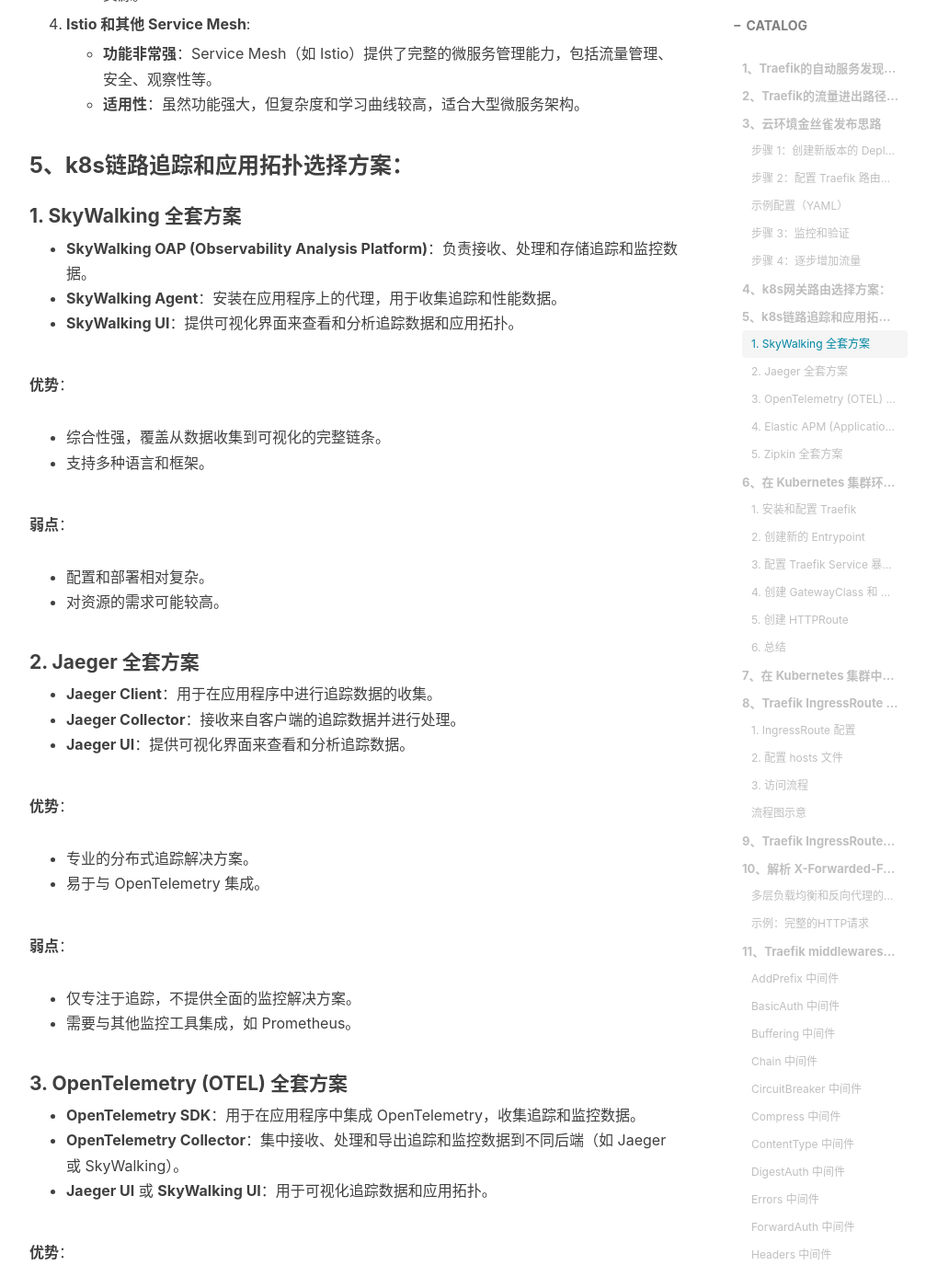
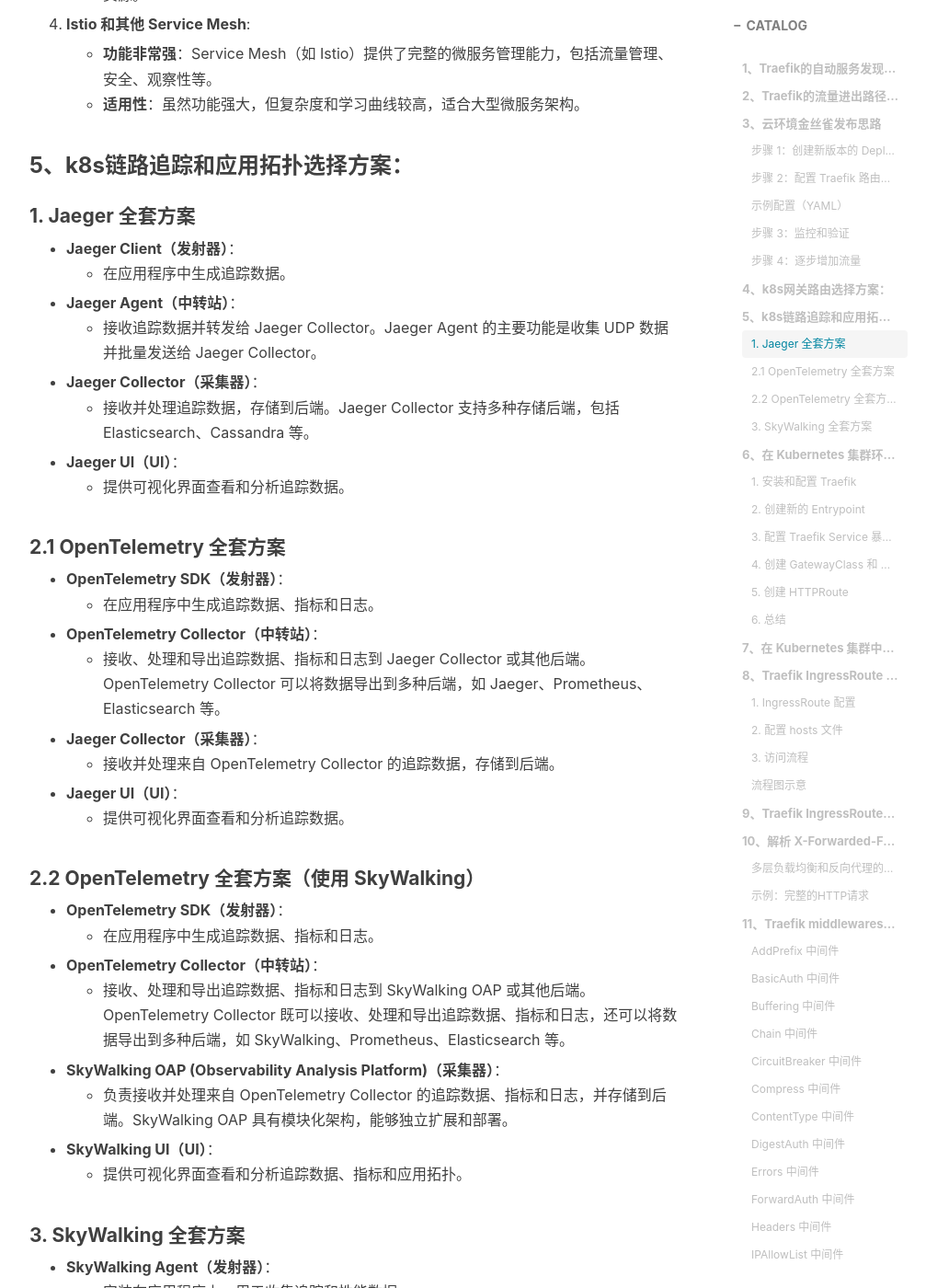
Before and after one commit to hodie-aurora/hodie-aurora.github.io, a Jekyll site: the page built from _posts/2025-01-13-traefik相关.md, in a window 1280 px wide and 1400 px high, scrolled down 3625 px. Shown: the whole window at 92% size, without its empty margins (233-1240 px from the left). Built offline with Jekyll 4.4.1, drawn with Linux system fonts in a browser that asks for light colours; nearby versions of some CDN libraries; comment, search, counter and statistics services are not loaded; some of the changed text lies outside the part shown.

Commit message:
fixed error trace discription

```diff
--- a/_posts/2025-01-13-traefik相关.md
+++ b/_posts/2025-01-13-traefik相关.md
@@ -135,84 +135,47 @@ http:
 
 ### 5、k8s链路追踪和应用拓扑选择方案：
 
-#### 1. **SkyWalking 全套方案**
-
-- **SkyWalking OAP (Observability Analysis Platform)**：负责接收、处理和存储追踪和监控数据。
-- **SkyWalking Agent**：安装在应用程序上的代理，用于收集追踪和性能数据。
-- **SkyWalking UI**：提供可视化界面来查看和分析追踪数据和应用拓扑。
-
-**优势**：
-
-- 综合性强，覆盖从数据收集到可视化的完整链条。
-- 支持多种语言和框架。
-
-**弱点**：
-
-- 配置和部署相对复杂。
-- 对资源的需求可能较高。
-
-#### 2. **Jaeger 全套方案**
-
-- **Jaeger Client**：用于在应用程序中进行追踪数据的收集。
-- **Jaeger Collector**：接收来自客户端的追踪数据并进行处理。
-- **Jaeger UI**：提供可视化界面来查看和分析追踪数据。
-
-**优势**：
-
-- 专业的分布式追踪解决方案。
-- 易于与 OpenTelemetry 集成。
-
-**弱点**：
-
-- 仅专注于追踪，不提供全面的监控解决方案。
-- 需要与其他监控工具集成，如 Prometheus。
-
-#### 3. **OpenTelemetry (OTEL) 全套方案**
-
-- **OpenTelemetry SDK**：用于在应用程序中集成 OpenTelemetry，收集追踪和监控数据。
-- **OpenTelemetry Collector**：集中接收、处理和导出追踪和监控数据到不同后端（如 Jaeger 或 SkyWalking）。
-- **Jaeger UI** 或 **SkyWalking UI**：用于可视化追踪数据和应用拓扑。
-
-**优势**：
-
-- 标准化解决方案，广泛支持各种后端。
-- 支持多种语言和框架。
-
-**弱点**：
-
-- 配置可能较为复杂，需要熟悉各组件的配置。
-
-#### 4. **Elastic APM (Application Performance Monitoring) 全套方案**
-
-- **APM Agent**：安装在应用程序上的代理，用于收集追踪和性能数据。
-- **APM Server**：接收和处理来自 APM Agent 的数据。
-- **Kibana**：作为 Elasticsearch 的前端界面，用于数据的可视化和分析。
-
-**优势**：
-
-- 深度集成到 Elastic Stack，提供强大的搜索和分析能力。
-- 支持多种语言和框架。
-
-**弱点**：
-
-- 在高度分布式系统中可能需要更多的配置和调优。
-- 需要管理整个 Elastic Stack，学习成本较高。
-
-#### 5. **Zipkin 全套方案**
-
-- **Zipkin Client**：用于在应用程序中进行追踪数据的收集。
-- **Zipkin Collector**：接收和处理追踪数据。
-- **Zipkin UI**：提供可视化界面来查看和分析追踪数据。
-
-**优势**：
-
-- 设计简单，易于部署和使用。
-- 支持多种追踪导出器，易于与其他追踪系统集成。
-
-**弱点**：
-
-- 可视化能力较为简单，可能不如 Jaeger 或 SkyWalking 那样全面。
-- 需要额外的工具（例如 Prometheus 和 Grafana）来实现全面的监控和告警功能。
+#### 1. **Jaeger 全套方案**
+
+- **Jaeger Client（发射器）**：
+  - 在应用程序中生成追踪数据。
+- **Jaeger Agent（中转站）**：
+  - 接收追踪数据并转发给 Jaeger Collector。Jaeger Agent 的主要功能是收集 UDP 数据并批量发送给 Jaeger Collector。
+- **Jaeger Collector（采集器）**：
+  - 接收并处理追踪数据，存储到后端。Jaeger Collector 支持多种存储后端，包括 Elasticsearch、Cassandra 等。
+- **Jaeger UI（UI）**：
+  - 提供可视化界面查看和分析追踪数据。
+
+#### 2.1 **OpenTelemetry 全套方案**
+
+- **OpenTelemetry SDK（发射器）**：
+  - 在应用程序中生成追踪数据、指标和日志。
+- **OpenTelemetry Collector（中转站）**：
+  - 接收、处理和导出追踪数据、指标和日志到 Jaeger Collector 或其他后端。OpenTelemetry Collector 可以将数据导出到多种后端，如 Jaeger、Prometheus、Elasticsearch 等。
+- **Jaeger Collector（采集器）**：
+  - 接收并处理来自 OpenTelemetry Collector 的追踪数据，存储到后端。
+- **Jaeger UI（UI）**：
+  - 提供可视化界面查看和分析追踪数据。
+
+#### 2.2 **OpenTelemetry 全套方案（使用 SkyWalking）**
+
+- **OpenTelemetry SDK（发射器）**：
+  - 在应用程序中生成追踪数据、指标和日志。
+- **OpenTelemetry Collector（中转站）**：
+  - 接收、处理和导出追踪数据、指标和日志到 SkyWalking OAP 或其他后端。OpenTelemetry Collector 既可以接收、处理和导出追踪数据、指标和日志，还可以将数据导出到多种后端，如 SkyWalking、Prometheus、Elasticsearch 等。
+- **SkyWalking OAP (Observability Analysis Platform)（采集器）**：
+  - 负责接收并处理来自 OpenTelemetry Collector 的追踪数据、指标和日志，并存储到后端。SkyWalking OAP 具有模块化架构，能够独立扩展和部署。
+- **SkyWalking UI（UI）**：
+  - 提供可视化界面查看和分析追踪数据、指标和应用拓扑。
+
+#### 3. **SkyWalking 全套方案**
+
+- **SkyWalking Agent（发射器）**：
+  - 安装在应用程序上，用于收集追踪和性能数据。
+- **SkyWalking OAP (Observability Analysis Platform)（中转站/采集器）**：
+  - 负责接收、处理和存储追踪和监控数据。因为 SkyWalking OAP 同时承担了中转站和采集器的角色，因此功能上是四层，但架构上常被描述为三层。SkyWalking OAP 是一个模块化平台，具备接收、处理和存储追踪、指标和日志数据的能力。它可以独立扩展和部署。
+- **SkyWalking UI（UI）**：
+  - 提供可视化界面查看和分析追踪数据和应用拓扑。
 
 ### 6、在 Kubernetes 集群环境中使用 Traefik 和 Gateway 创建多网关
 
```
